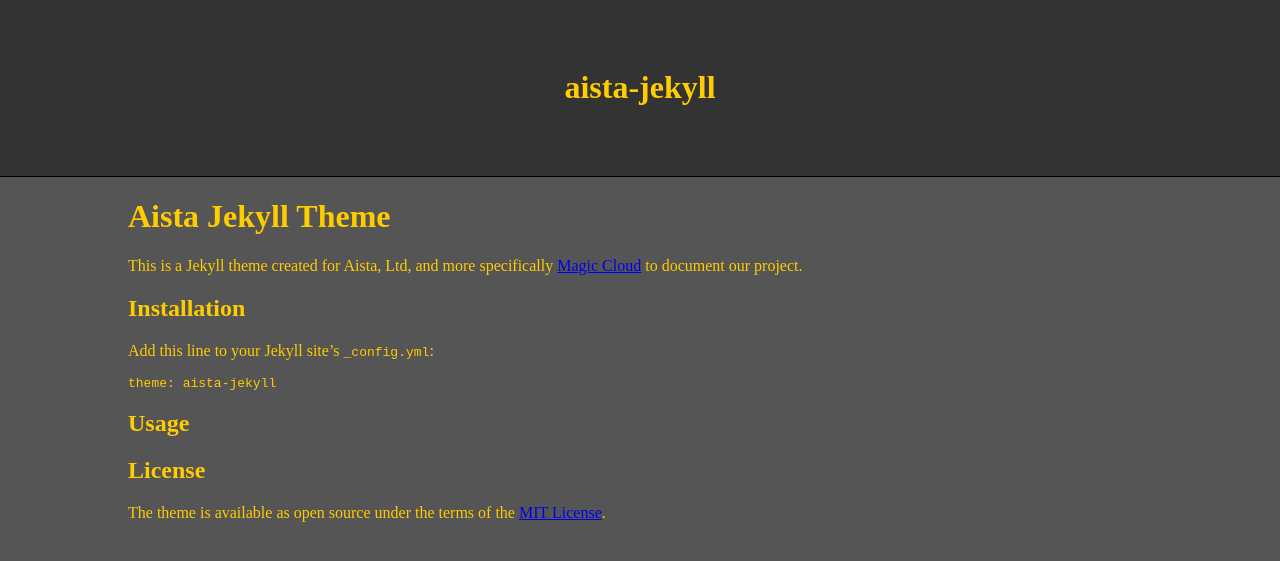
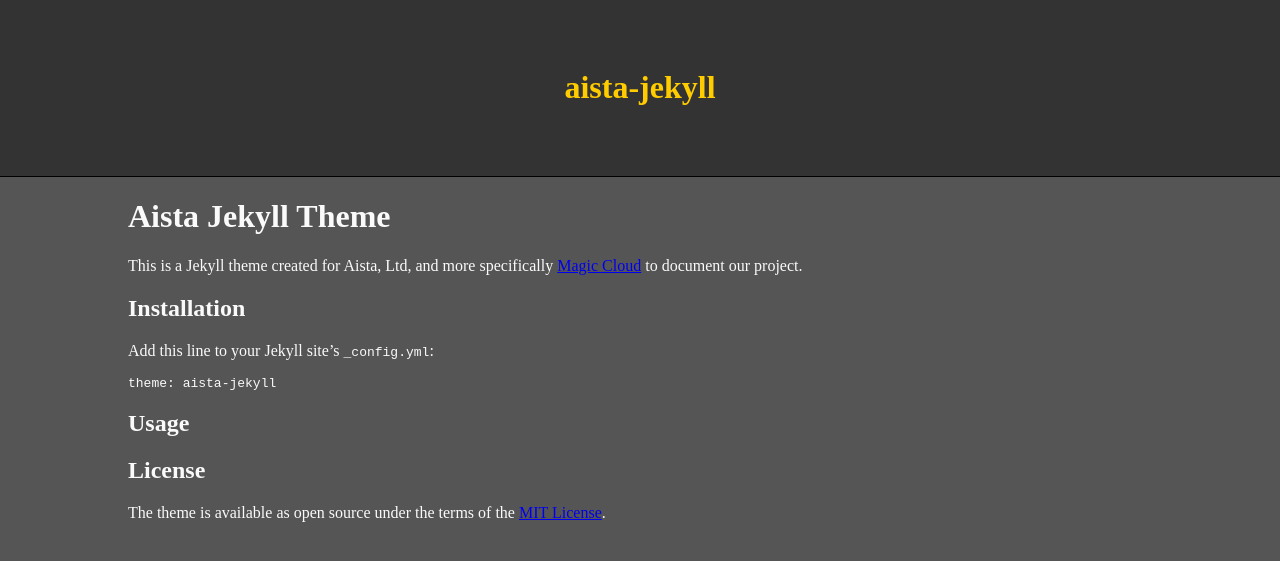
Before and after one commit to polterguy/aista-jekyll, a Jekyll site: the page built from README.md, in a window 1280 px wide. Shown: the top 561 px of the page. Built offline with Jekyll 4.4.1, drawn with Linux system fonts in a browser that asks for light colours; some web fonts are replaced; our own code applies the rules of GitHub Pages for plain Markdown files.

Commit message:
Update style.css

```diff
--- a/assets/style.css
+++ b/assets/style.css
@@ -1,7 +1,7 @@
 
 body {
   margin:0;
-  color: #fc0;
+  color: #fafafa;
   background-color: #555;
 }
 
@@ -12,8 +12,14 @@ body {
   border-bottom: solid 1px rgb(0,0,0);
 }
 
+.banner h1 {
+  color: #fc0;
+}
+
 .content {
   max-width: 1024px;
   margin-left: auto;
   margin-right: auto;
+  padding-left: 2rem;
+  padding-right: 2rem;
 }
```
